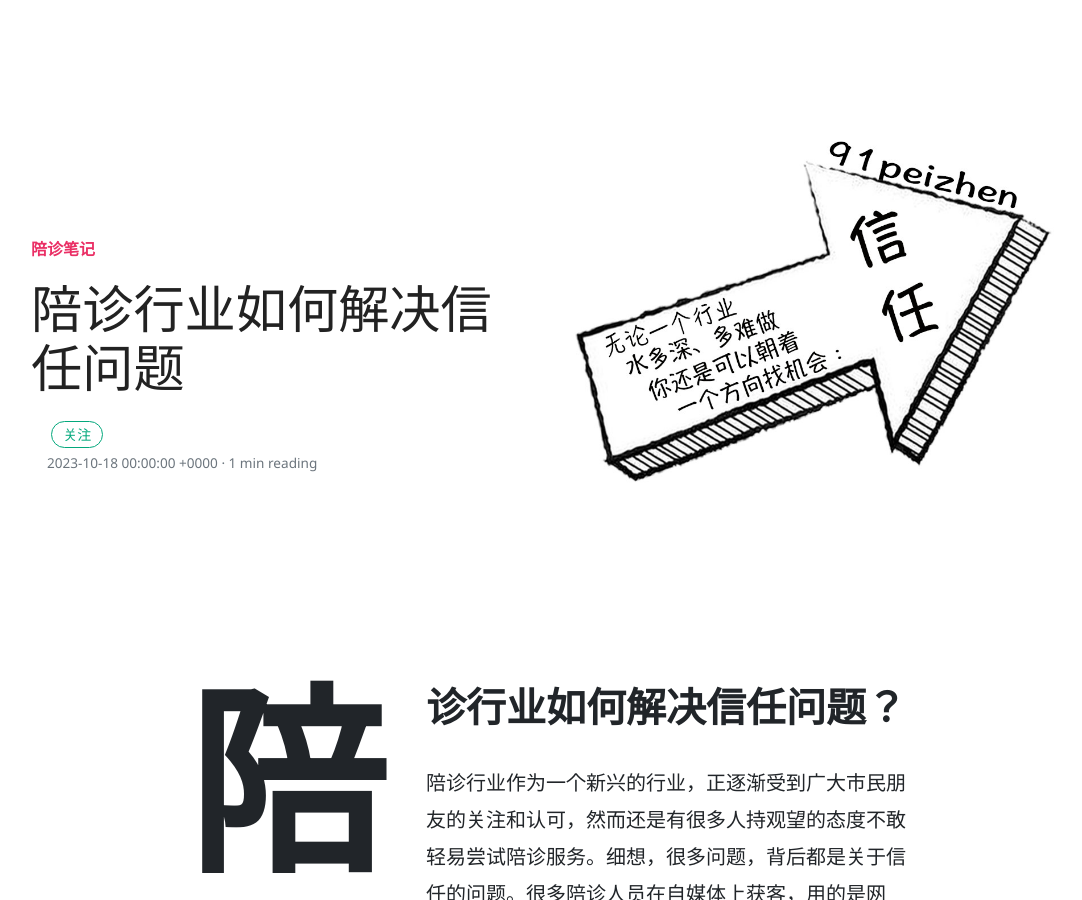
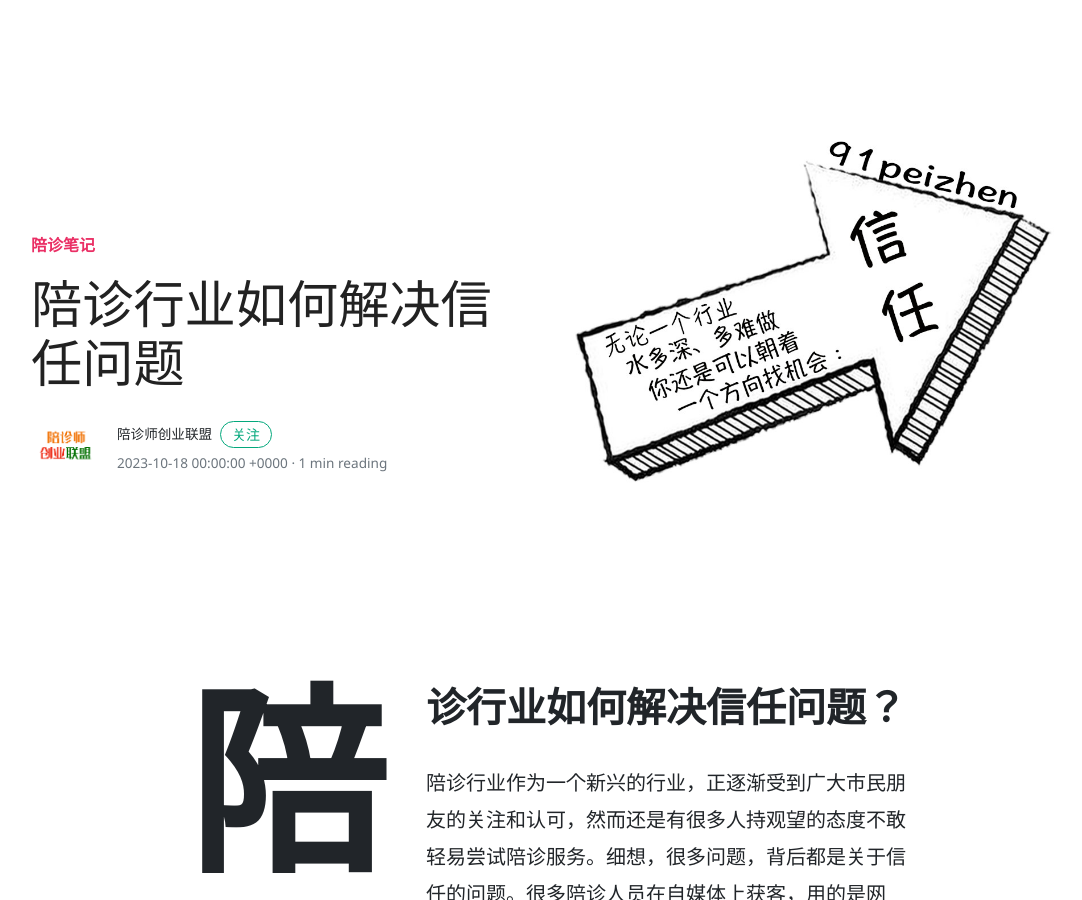
Before and after one commit to yinleunglai/yinleunglai.github.io, a Jekyll site: the page built from _posts/2023-10-18-陪诊行业如何解决信任问题.markdown, in a window 1280 px wide and 900 px high. Shown: the whole window, without its empty margins (89-1171 px from the left). Built offline with Jekyll 4.4.1, drawn with Linux system fonts in a browser that asks for light colours; nearby versions of some CDN libraries.

```diff
--- a/_config.yml
+++ b/_config.yml
@@ -46,8 +46,8 @@ defaults:
       path: "_posts"
     values:
       layout: post
-      author: 小Zz
-      avatar: /assets/images/avatar1.jpg
+      author: peizhenshi
+      avatar: /assets/images/system/logo2.png
 
   # all pages
   - scope:
```
